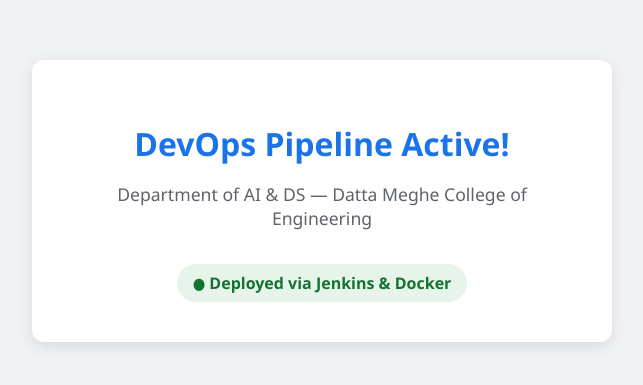
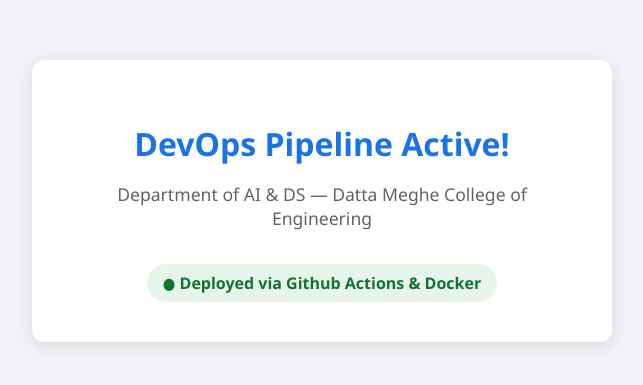
Before and after one commit to arnavsk2006/Project1, a plain HTML site: page index.html in a window 1280 px wide. Shown: the part 199-584 px from the top of the page, without its empty margins (318-961 px from the left). Drawn offline with Linux system fonts and the light colour scheme.

Commit message:
Changes in wording

```diff
--- a/index.html
+++ b/index.html
@@ -39,7 +39,7 @@
     <div class="card">
         <h1>DevOps Pipeline Active!</h1>
         <p>Department of AI & DS — Datta Meghe College of Engineering</p>
-        <div class="status">● Deployed via Jenkins & Docker</div>
+        <div class="status">● Deployed via Github Actions & Docker</div>
     </div>
 </body>
 </html>
```
